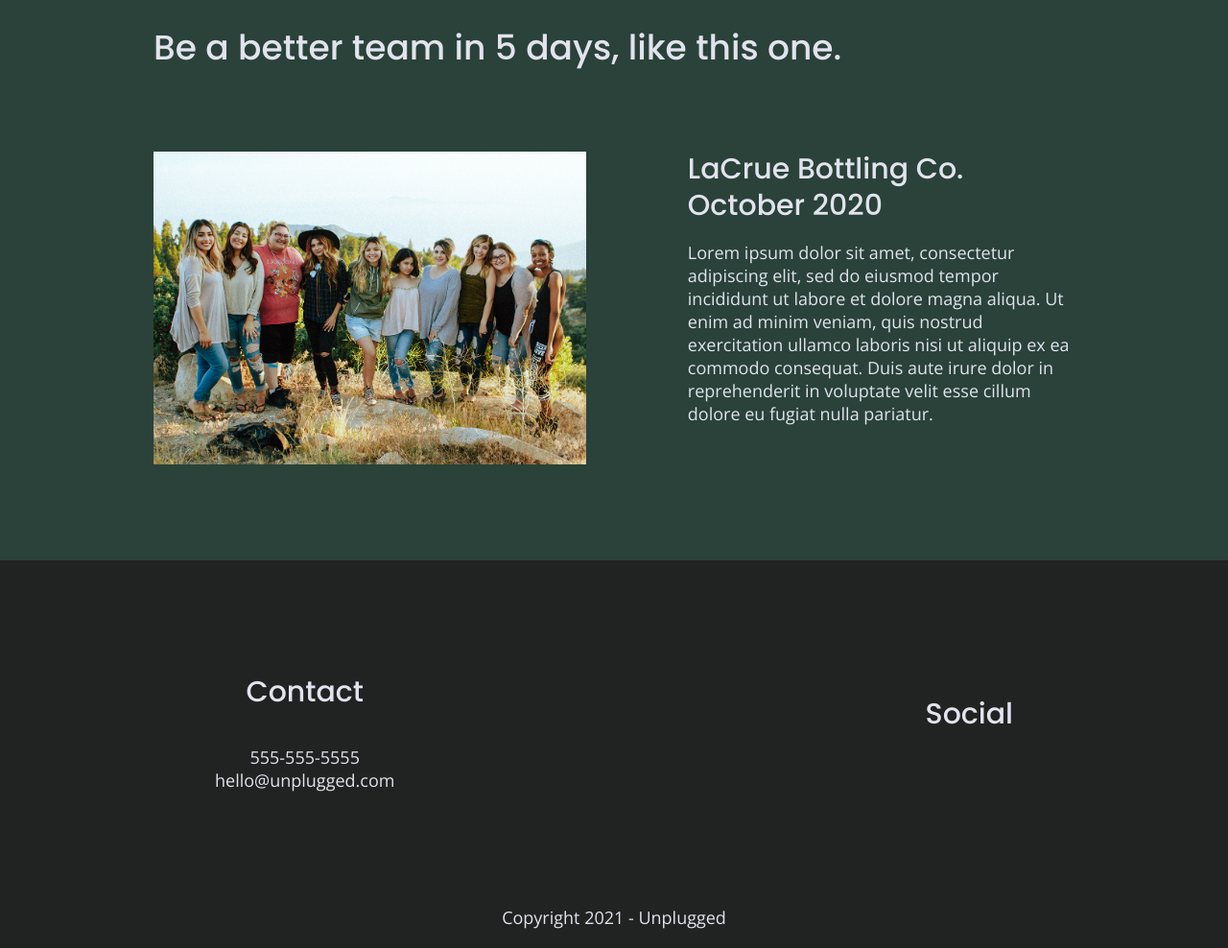
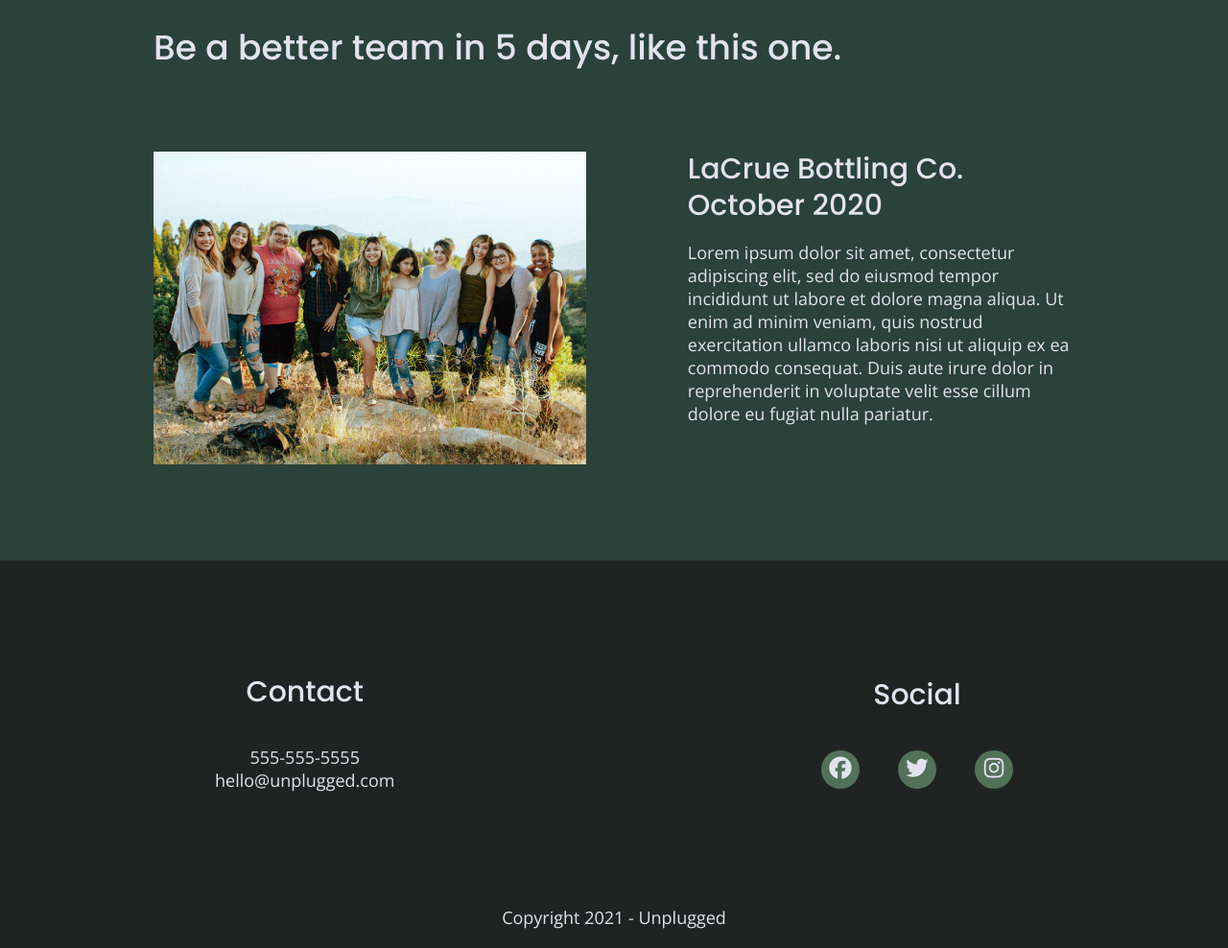
Before and after one commit to happygolily/206-unplugged-retreat, a website built with Parcel: page index.html in a window 1280 px wide. Shown: the part 1972-2960 px from the top of the page at 96% size. Built offline with nearby package versions, Linux system fonts and the light colour scheme.

Commit message:
Added icons for footer section

```diff
--- a/css/main.css
+++ b/css/main.css
@@ -234,6 +234,14 @@ footer .social-icons p {
   display: flex;
   justify-content: center;
   align-items: center;
+  background-color: #527158;
+  border-radius: 50%;
+  width: 40px;
+  height: 40px;
+}
+
+footer .social-icons p i {
+  font-size: 1.3em;
 }
 
 footer .copyright {
@@ -644,6 +652,11 @@ footer p {
   line-height: 1.285;
 }
 
+footer .social-icons {
+  width: 12.5em;
+  justify-content: space-between;
+}
+
 footer .copyright {
   width: 100%;
 }
--- a/index.html
+++ b/index.html
@@ -137,9 +137,9 @@
               <div class="social">
                   <h4>Social</h4>
                   <div class="social-icons">
-                      <p><a href="https://www.facebook.com" target="_blank"></a></p>
-                      <p><a href="https://www.twitter.com" target="_blank"></a></p>
-                      <p><a href="https://www.instagram.com" target="_blank"></a></p>
+                      <p><a href="https://www.facebook.com" target="_blank"><i class="fab fa-facebook"></i></a></p>
+                      <p><a href="https://www.twitter.com" target="_blank"><i class="fab fa-twitter"></i></a></p>
+                      <p><a href="https://www.instagram.com" target="_blank"><i class="fab fa-instagram"></i></a></p>
                   </div>
               </div>
           </div>
```
Also changed, not shown: about/index.html (+3 -3 lines), faq/index.html (+3 -3 lines).
